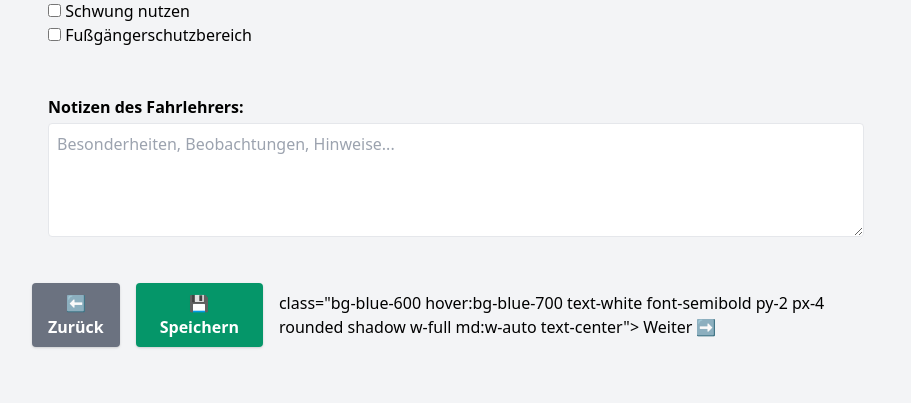
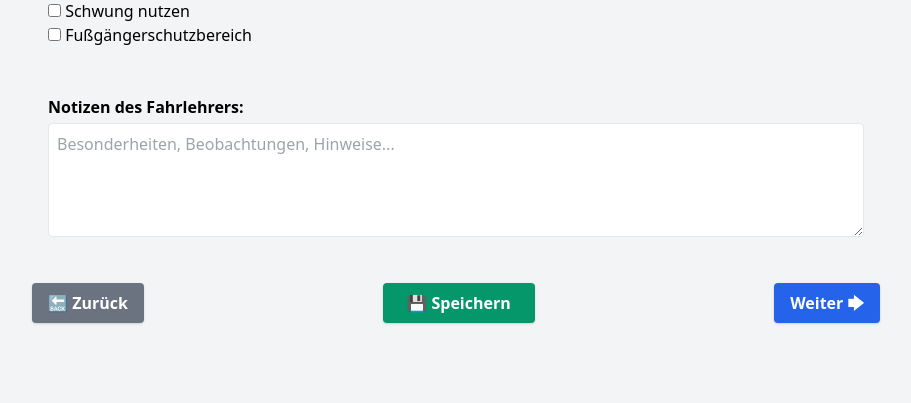
Before and after one commit to eyfahrlehrer/schuelerakte, a Flask app: page /leistungsstufe in a window 1280 px wide. Shown: the part 1189-1592 px from the top of the page, without its empty margins (184-1095 px from the left). After the commit the page ends 1513 px from the top, so only its background shows below. Run offline with Flask 3, Linux system fonts and the light colour scheme.

Commit message:
Update leistungsstufe.html

```diff
--- a/templates/leistungsstufe.html
+++ b/templates/leistungsstufe.html
@@ -70,24 +70,28 @@
         <textarea name="notizen" id="notizen" rows="4" class="w-full border p-2 rounded" placeholder="Besonderheiten, Beobachtungen, Hinweise..."></textarea>
       </div>
 
-      <!-- Navigationsleiste -->
+ <!-- Navigationsleiste -->
 <div class="mt-6 flex flex-col md:flex-row justify-between items-center gap-4">
+
   <!-- Zurück -->
-  <a href="{{ url_for('aufbaustufe') }}" class="bg-gray-500 hover:bg-gray-600 text-white font-semibold py-2 px-4 rounded shadow w-full md:w-auto text-center">
-    ⬅️ Zurück
+  <a href="{{ url_for('aufbaustufe') }}"
+     class="bg-gray-500 hover:bg-gray-600 text-white font-semibold py-2 px-4 rounded shadow w-full md:w-auto text-center">
+    🔙 Zurück
   </a>
 
   <!-- Speichern -->
-  <button type="submit" class="bg-green-600 hover:bg-green-700 text-white font-semibold py-2 px-6 rounded shadow w-full md:w-auto">
+  <button type="submit"
+          class="bg-green-600 hover:bg-green-700 text-white font-semibold py-2 px-6 rounded shadow w-full md:w-auto">
     💾 Speichern
   </button>
 
   <!-- Weiter -->
-  <a href="{{ url_for('grundstufe') }}"> class="bg-blue-600 hover:bg-blue-700 text-white font-semibold py-2 px-4 rounded shadow w-full md:w-auto text-center">
-    Weiter ➡️
+  <a href="{{ url_for('grundstufe') }}"
+     class="bg-blue-600 hover:bg-blue-700 text-white font-semibold py-2 px-4 rounded shadow w-full md:w-auto text-center">
+    Weiter 🡆
   </a>
+</div>
 
-</div>
     </form>
   </div>
 </body>
```
